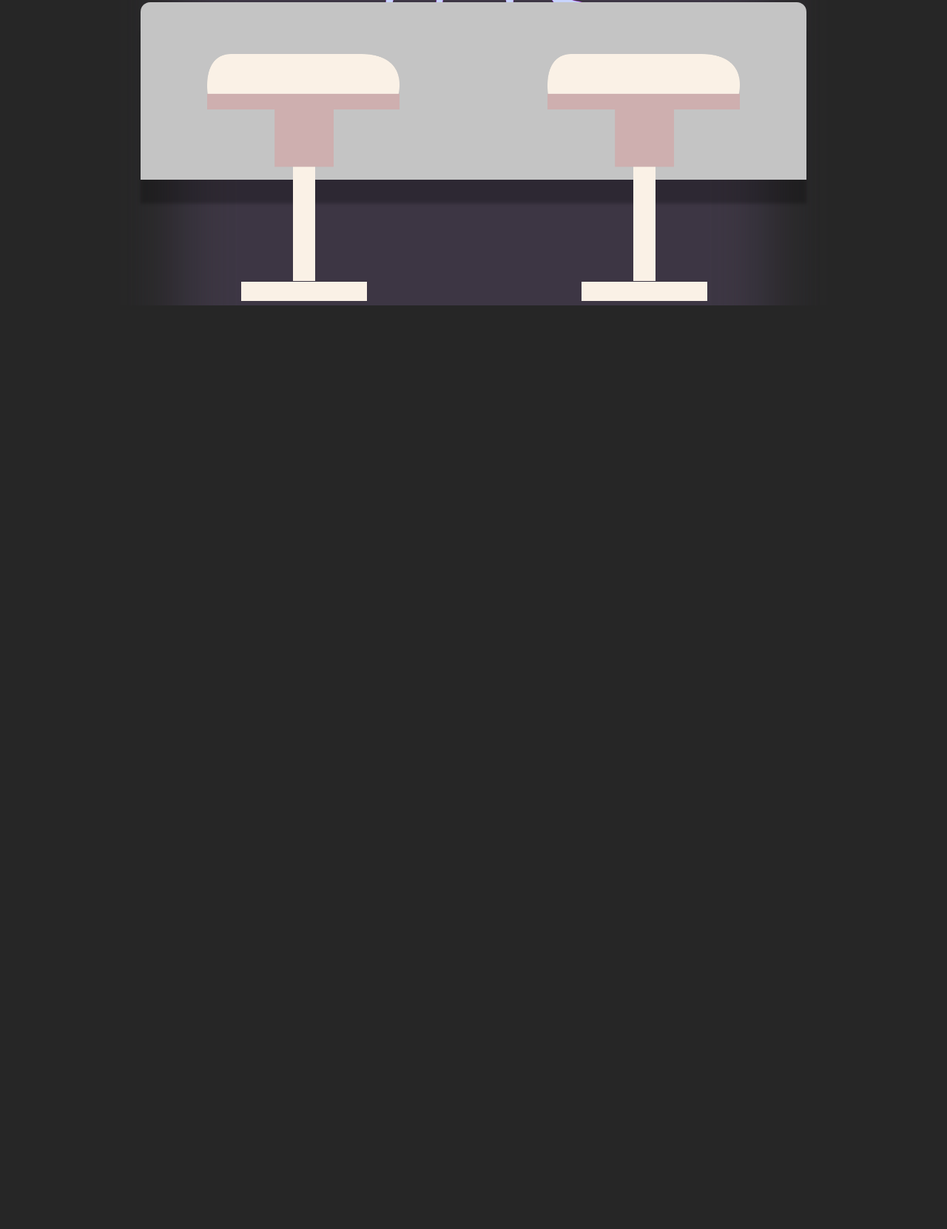
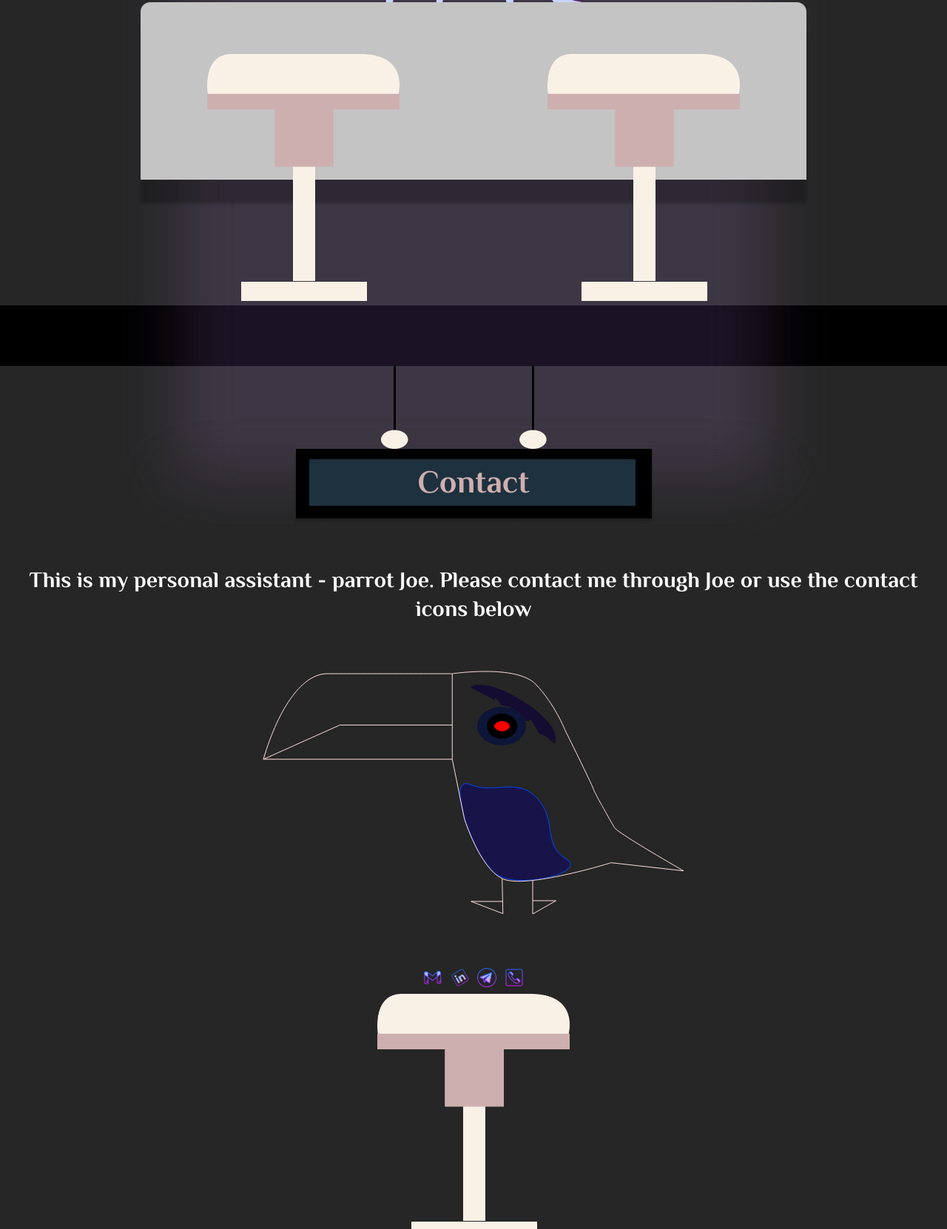
Before and after one commit to MDavydova/homepage, a website: page index.html in a window 1280 px wide. Shown: the part 1138-2800 px from the top of the page at 74% size. Before the commit the page ends 1551 px from the top, so only its background shows below. Drawn offline with Linux system fonts and the light colour scheme; a web font is replaced by a local one.

Commit message:
feat: completed markup and styles of contact section

```diff
--- a/app.js
+++ b/app.js
@@ -1 +1,25 @@
-document.addEventListener("DOMContentLoaded", () => {});
+function initCopyContactLink() {
+  // Get the text field
+  const display = document.getElementById("contactDisplay");
+
+  const contactLinks = document.querySelectorAll(".contact button");
+
+  const hiddenInput = document.getElementById("contactDisplayInput");
+
+  contactLinks.forEach((btn) => {
+    btn.addEventListener("click", () => {
+      display.textContent = btn.dataset.value;
+      hiddenInput.value = btn.dataset.value;
+    });
+  });
+
+  display.addEventListener("click", () => {
+    navigator.clipboard.writeText(hiddenInput.value).then(function (x) {
+      alert("Link copied to clipboard: " + hiddenInput.value);
+    });
+  });
+}
+
+document.addEventListener("DOMContentLoaded", () => {
+  initCopyContactLink();
+});
--- a/index.html
+++ b/index.html
@@ -54,7 +54,7 @@
         </div>
       </div>
       <section class="intro">
-        <div class="container relative">
+        <div class="container">
           <div class="intro__composition">
             <p class="intro__caption intro__caption--desk">
               Who am I?<br />
@@ -96,6 +96,58 @@
           </div>
         </div>
       </section>
+
+      <div class="separator separator--dark flex flex-column">
+        <div class="separator__box"></div>
+        <div class="separator__img">
+          <img src="./assets/pendant-lamp-dark.png" alt="image of lamp" />
+          <span>Contact</span>
+        </div>
+      </div>
+
+      <section class="contact">
+        <div class="container">
+          <div class="flex flex-column">
+            <p>
+              This is my personal assistant - parrot Joe. Please contact me
+              through Joe or use the contact icons below
+            </p>
+            <div class="contact__image contact__image--parrot">
+              <img src="./assets/parrot.svg" alt="parrot image" />
+            </div>
+            <div class="contact__socials flex flex-column align-center">
+              <p id="contactDisplay" class="contact__socials-display"></p>
+              <input id="contactDisplayInput" type="hidden" />
+              <div>
+                <button
+                  data-value="davidofrontend@gmail.com"
+                  class="contact__socials-item"
+                >
+                  <img src="./assets/gmail.svg" alt="gmail icon" />
+                </button>
+                <a
+                  class="contact__socials-item"
+                  target="_blank"
+                  href="https://www.linkedin.com/in/milena-davydova/"
+                  ><img src="./assets/linkedin.svg" alt="linkedin icon"
+                /></a>
+                <button class="contact__socials-item" data-value="@MDavidon">
+                  <img src="./assets/telegram.svg" alt="telegram icon" />
+                </button>
+                <button
+                  class="contact__socials-item"
+                  data-value="+380958683738"
+                >
+                  <img src="./assets/phone.svg" alt="phone icon" />
+                </button>
+              </div>
+            </div>
+            <div class="contact__image contact__image--chair">
+              <img src="./assets/chair.png" alt="chair image" />
+            </div>
+          </div>
+        </div>
+      </section>
     </main>
     <script src="app.js"></script>
   </body>
--- a/scss/app.scss
+++ b/scss/app.scss
@@ -5,4 +5,5 @@
 @import "base/normalize";
 @import "blocks/header";
 @import "blocks/intro";
+@import "blocks/contact";
 @import "components/separator";
--- a/scss/blocks/_contact.scss
+++ b/scss/blocks/_contact.scss
@@ -0,0 +1,53 @@
+.contact {
+  padding-top: 50px;
+  p {
+    color: #ffffff;
+    font-size: 30px;
+    text-align: center;
+    font-family: "Philosopher", sans-serif;
+    margin: 0 0 64px;
+
+    @include media("tablet") {
+      margin: 0 0 32px;
+    }
+  }
+
+  &__image {
+    margin: 0 auto;
+    position: relative;
+
+    &--parrot {
+    }
+
+    &--chair {
+      max-width: 260px;
+    }
+
+    img {
+      width: 100%;
+    }
+  }
+
+  &__socials {
+    z-index: 2;
+
+    #contactDisplay {
+      margin: 32px 0;
+      cursor: pointer;
+    }
+
+    &-item {
+      cursor: pointer;
+      transition: all 0.3s ease-in-out;
+      opacity: 1;
+
+      &:hover {
+        opacity: 0.7;
+      }
+    }
+
+    img {
+      width: 32px;
+    }
+  }
+}
--- a/scss/blocks/_intro.scss
+++ b/scss/blocks/_intro.scss
@@ -38,7 +38,7 @@
       mix-blend-mode: hard-light;
       filter: blur(38.875px);
       width: 800px;
-      height: 1300px;
+      height: 1000px;
       left: 50%;
       transform: translateX(-50%);
     }
--- a/styles.css
+++ b/styles.css
@@ -696,7 +696,7 @@ button {
   mix-blend-mode: hard-light;
   filter: blur(38.875px);
   width: 800px;
-  height: 1300px;
+  height: 1000px;
   left: 50%;
   transform: translateX(-50%);
 }
@@ -750,6 +750,50 @@ button {
   }
 }
 
+.contact {
+  padding-top: 50px;
+}
+.contact p {
+  color: #ffffff;
+  font-size: 30px;
+  text-align: center;
+  font-family: "Philosopher", sans-serif;
+  margin: 0 0 64px;
+}
+@media only screen and (max-width: 767.98px) {
+  .contact p {
+    margin: 0 0 32px;
+  }
+}
+.contact__image {
+  margin: 0 auto;
+  position: relative;
+}
+.contact__image--chair {
+  max-width: 260px;
+}
+.contact__image img {
+  width: 100%;
+}
+.contact__socials {
+  z-index: 2;
+}
+.contact__socials #contactDisplay {
+  margin: 32px 0;
+  cursor: pointer;
+}
+.contact__socials-item {
+  cursor: pointer;
+  transition: all 0.3s ease-in-out;
+  opacity: 1;
+}
+.contact__socials-item:hover {
+  opacity: 0.7;
+}
+.contact__socials img {
+  width: 32px;
+}
+
 .separator__img {
   position: relative;
   width: -moz-fit-content;
```
Also changed, not shown: assets/linkedin.svg (added).
